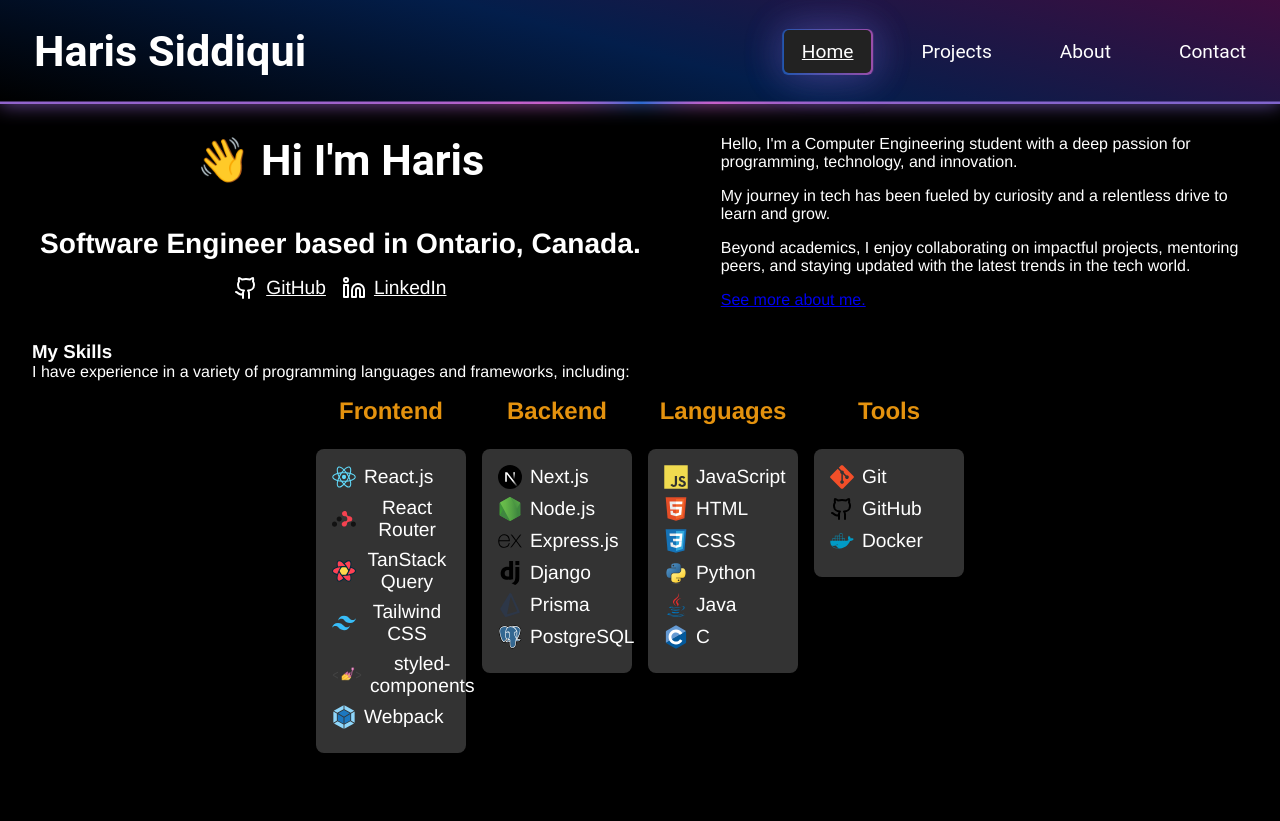
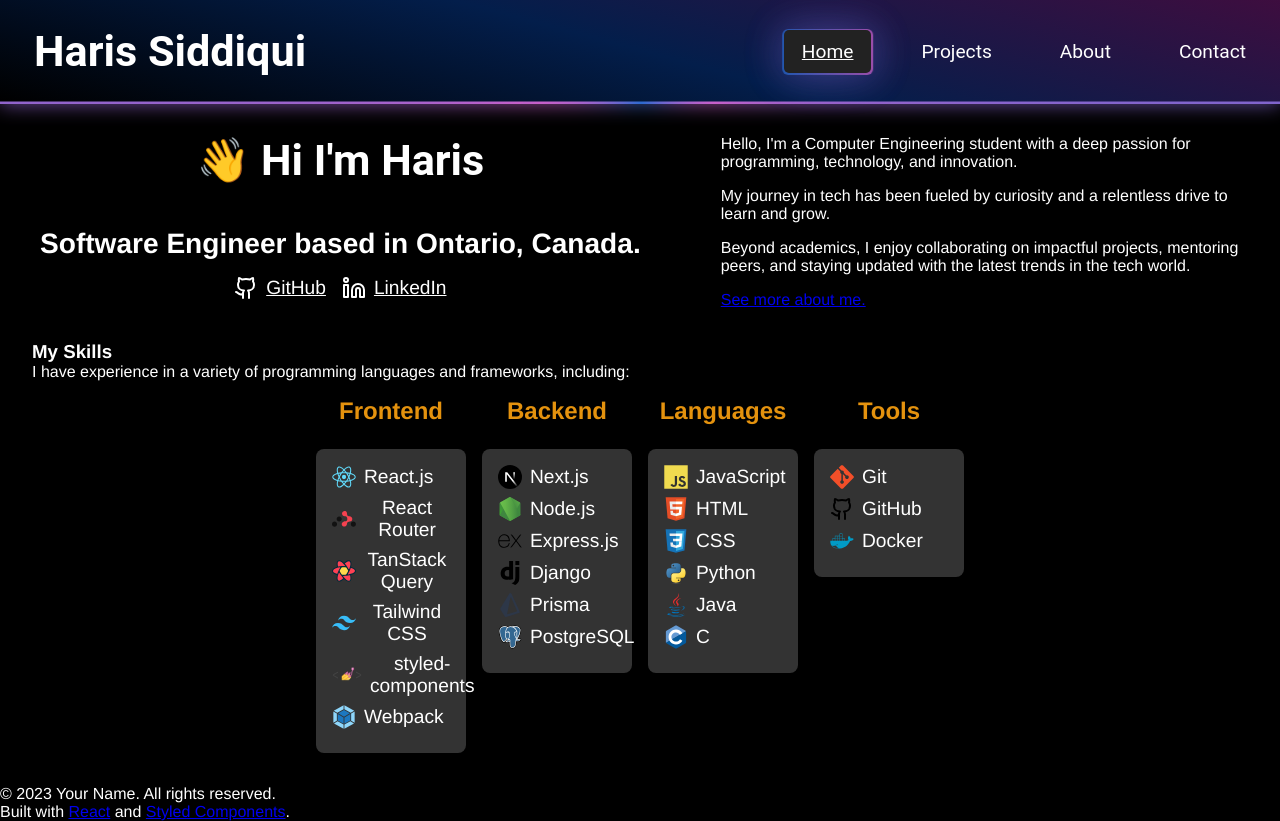
Before and after one commit to Haris-199/portfolio, a React (Vite) app: page / in a window 1280 px wide. Before the commit the page ends 800 px from the top, so only its background shows below. Built offline with nearby package versions, Linux system fonts and the light colour scheme.

Commit message:
Create footer component

```diff
--- a/src/App.tsx
+++ b/src/App.tsx
@@ -1,6 +1,7 @@
 import { styled, ThemeProvider } from "styled-components";
 import Header from "./components/Header";
 import { Outlet } from "react-router-dom";
+import Footer from "./components/Footer";
 import "./global.css";
 
 const theme = {
@@ -21,11 +22,11 @@
 const Layout = styled.div`
   display: flex;
   flex-direction: column;
-  min-height: 100vh;
+  min-height: 100dvh;
   background-color: ${(props) => props.theme.background};
   color: ${(props) => props.theme.text};
 
-  & > :last-child {
+  & > :nth-child(2) {
     flex-grow: 1;
 
     @media (min-width: 1300px) {
@@ -45,6 +46,7 @@
         <Layout>
           <Header />
           <Outlet />
+          <Footer />
         </Layout>
       </ThemeProvider>
     </>
--- /dev/null
+++ b/src/components/Footer.tsx
@@ -0,0 +1,13 @@
+export default function Footer() {
+  return (
+    <footer>
+      <div className="footer-content">
+        <p>© 2023 Your Name. All rights reserved.</p>
+        <p>
+          Built with <a href="https://reactjs.org/">React</a> and{' '}
+          <a href="https://styled-components.com/">Styled Components</a>.
+        </p>
+      </div>
+    </footer>
+  );
+}
```
